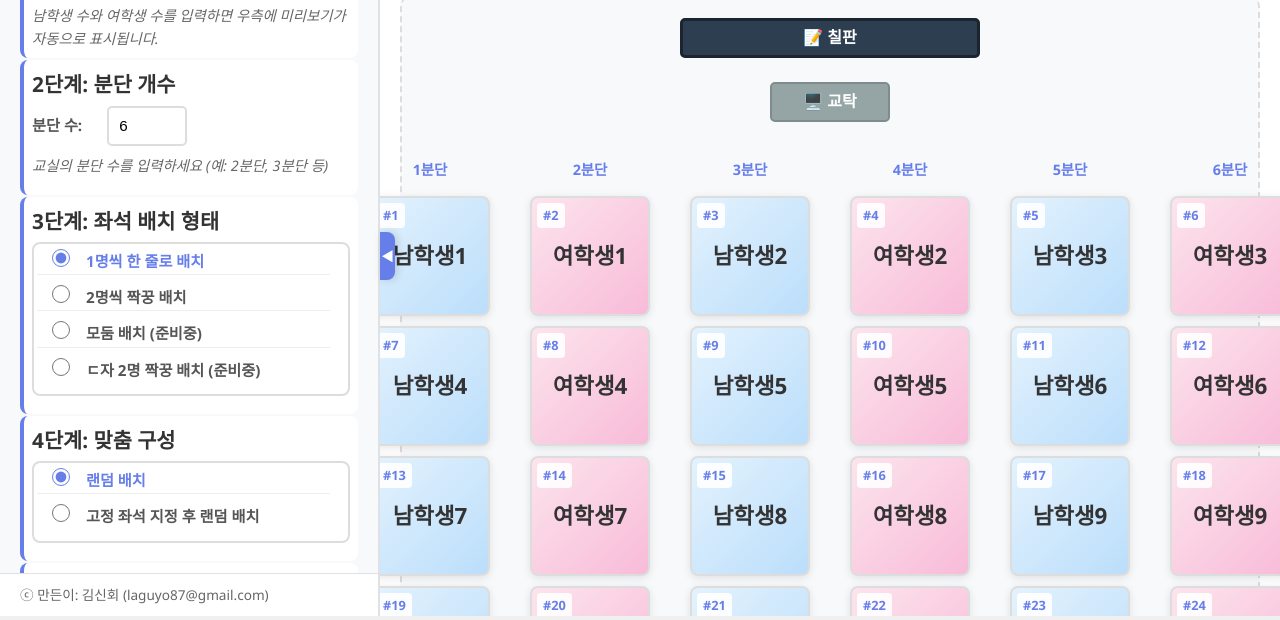
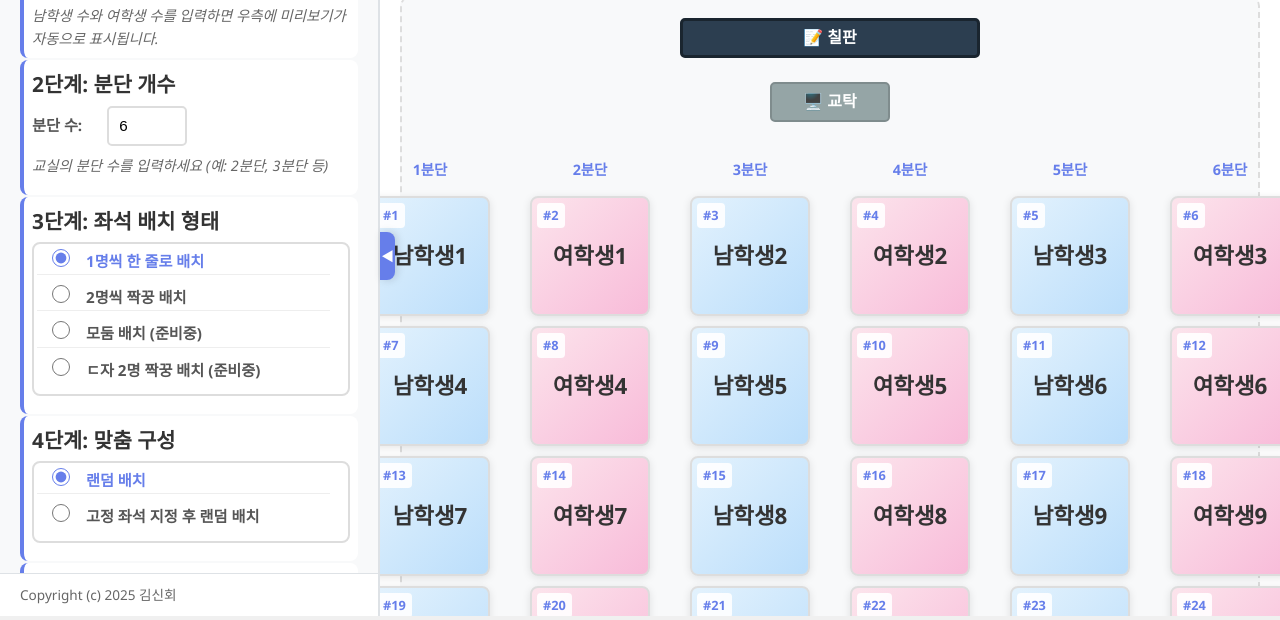
Before and after one commit to laguyo87/seating-arrangement-program, a website with bundled scripts: page index.html in a window 1280 px wide. Shown: the part 180-800 px from the top of the page. Built offline with nearby package versions, Linux system fonts and the light colour scheme.

Commit message:
chore: 저작권 표시 변경
- 사이드바 푸터 저작권 표시를 "Copyright (c) 2025 김신회"로 변경

```diff
--- a/index.html
+++ b/index.html
@@ -177,7 +177,7 @@
             </div>
 
             </div>
-            <div class="sidebar-footer">ⓒ 만든이: 김신회 (laguyo87@gmail.com)</div>
+            <div class="sidebar-footer">Copyright (c) 2025 김신회</div>
         </aside>
 
         <!-- 우측 메인창 (미리보기) -->
```
